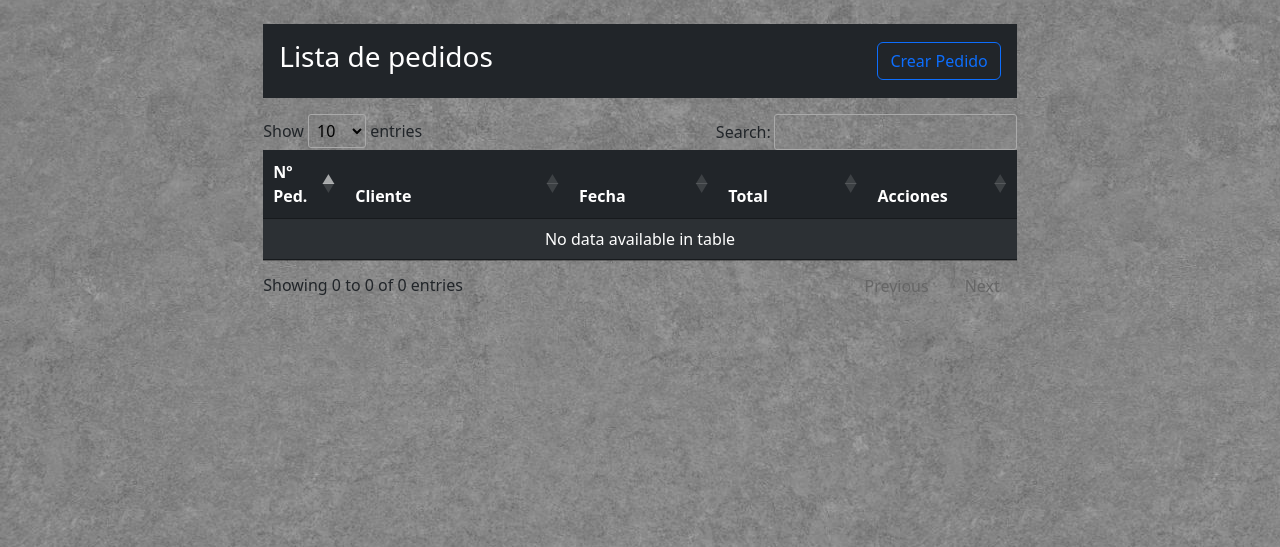
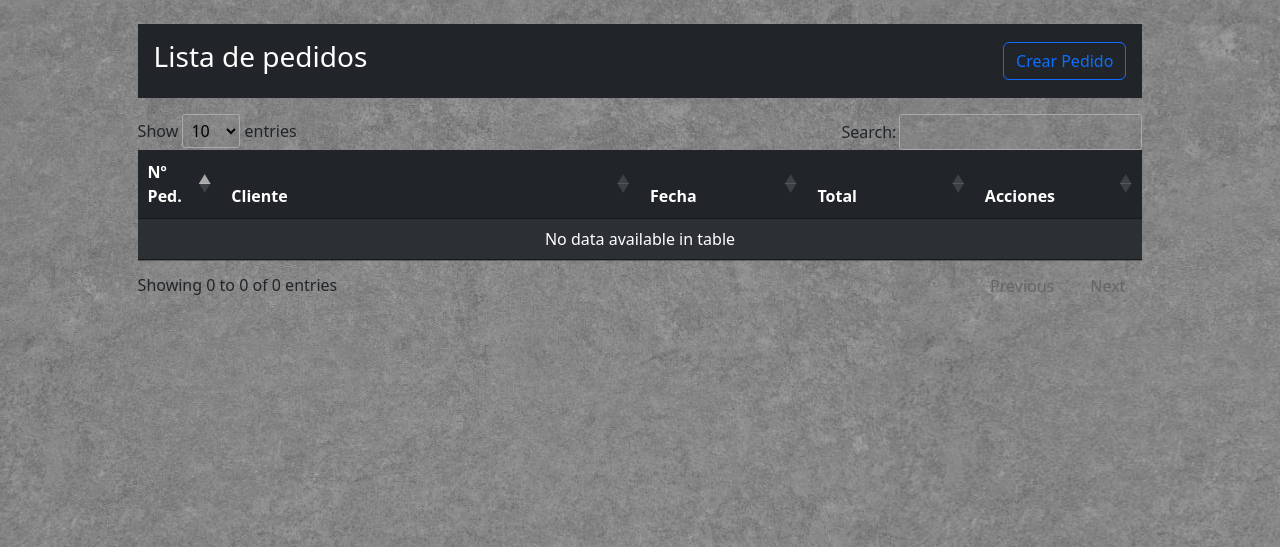
Before and after one commit to RubenSans82/tiendamvc, a PHP site: template app/views/order/home.php in a window 1280 px wide. Shown: the part 57-604 px from the top of the page. Run offline with PHP 8.4, Linux system fonts and the light colour scheme; the template is opened without the code that fills it, so the values that code supplies are empty; some libraries are stand-ins or nearby versions.

Commit message:
table content spaces

```diff
--- a/app/views/order/home.php
+++ b/app/views/order/home.php
@@ -62,7 +62,7 @@
     </br>
 
     <div class="container-fluid d-flex justify-content-center">
-        <div class="order-container" style="width: 60%;">
+        <div class="order-container" style="width: 80%;">
             <div class="d-flex justify-content-between align-items-center mb-3 bg-dark text-white p-3">
                 <h3>Lista de pedidos</h3>
                 <a href="<?= base_url() ?>order/create" class="btn btn-outline-primary">Crear Pedido</a>
@@ -84,7 +84,7 @@
                 <thead>
                     <tr>
                         <th scope="col" class="col-1">Nº Ped.</th>
-                        <th scope="col" class="col-3">Cliente</th>
+                        <th scope="col" class="col-5">Cliente</th>
                         <th scope="col" class="col-2">Fecha</th>
                         <th scope="col" class="col-2">Total</th>
                         <th scope="col" class="col-2">Acciones</th>
```
